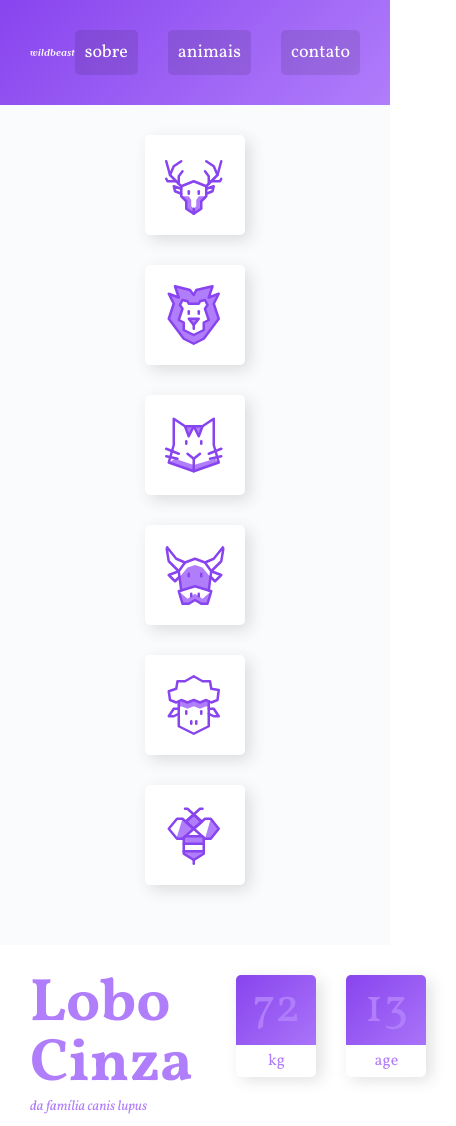
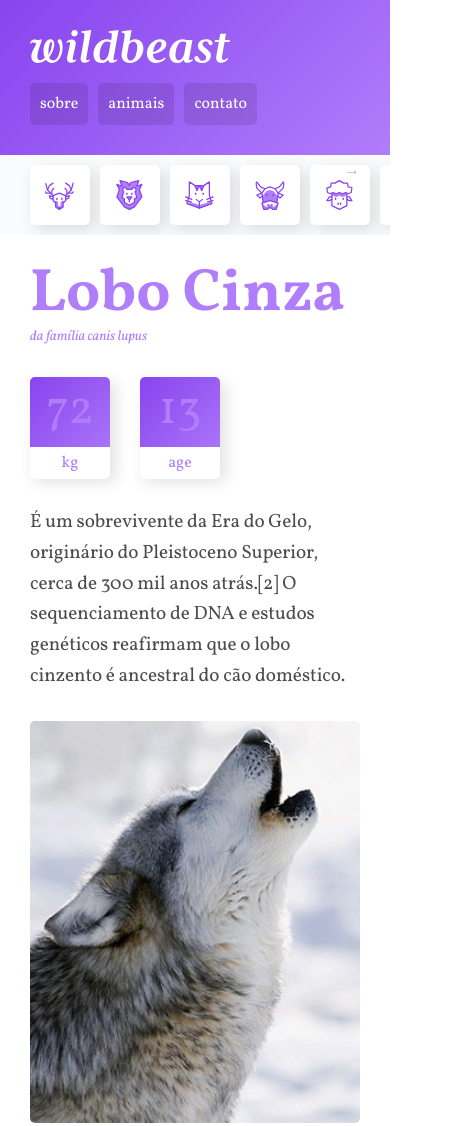
Before and after one commit to Gabtech1/wildbeast-origamid, a plain HTML site: page index.html in a window 390 px wide. Shown: the top 1126 px of the page, 456 px wide, since content can reach past the window. Drawn offline with Linux system fonts and the light colour scheme.

Commit message:
add responsive

```diff
--- a/style.css
+++ b/style.css
@@ -9,7 +9,7 @@
 
 img{
     display: block;
-    max-width: 100%;
+    width: 100%;
     border-radius: 5px;
 }
 
@@ -218,6 +218,7 @@
     align-content: start;
     padding: 30px;
     gap: 30px;
+    grid-template-columns: repeat(auto-fit, minmax(150px,1fr));
 }
 
 .footer {
@@ -254,4 +255,66 @@
         "footer"
         ;
     }
+
+    .header{
+        grid-template-columns: auto;
+    }
+
+    .logo{
+        margin-bottom: 20px;
+    }
+
+    .header nav a{
+        font-size: 1rem;
+    }
+
+    .header li + li{
+        margin-left: 10px;
+    }
+
+    .sidenav ul{
+        display: flex;
+    }
+
+    .sidenav li{
+        flex: 1 0 60px;
+    }
+
+    .sidenav{
+        overflow-x: auto;
+        -webkit-overflow-scrolling: touch;
+        -ms-overflow-style: -ms-autohiding-scrollbar;
+        position: relative;
+        padding: 0 30px;
+    }
+
+    .sidenav::after{
+        content: "→";
+        position: absolute;
+        top: 5px;
+        right: 30px;
+        color: rgba(0, 0, 0, 0.3);
+        animation: seta .5s ease-in 0s infinite alternate;
+    }
+
+    .sidenav li a{
+        margin: 10px 10px 10px 0;
+        padding: 15px;
+    }
 }
+
+@media (max-width: 600px){
+    .content{
+        grid-template-columns: auto;
+    }
+}
+
+@keyframes seta {
+    from {
+        right: 30px;
+    }
+
+    to {
+        right: 20px;
+    }
+}
```
